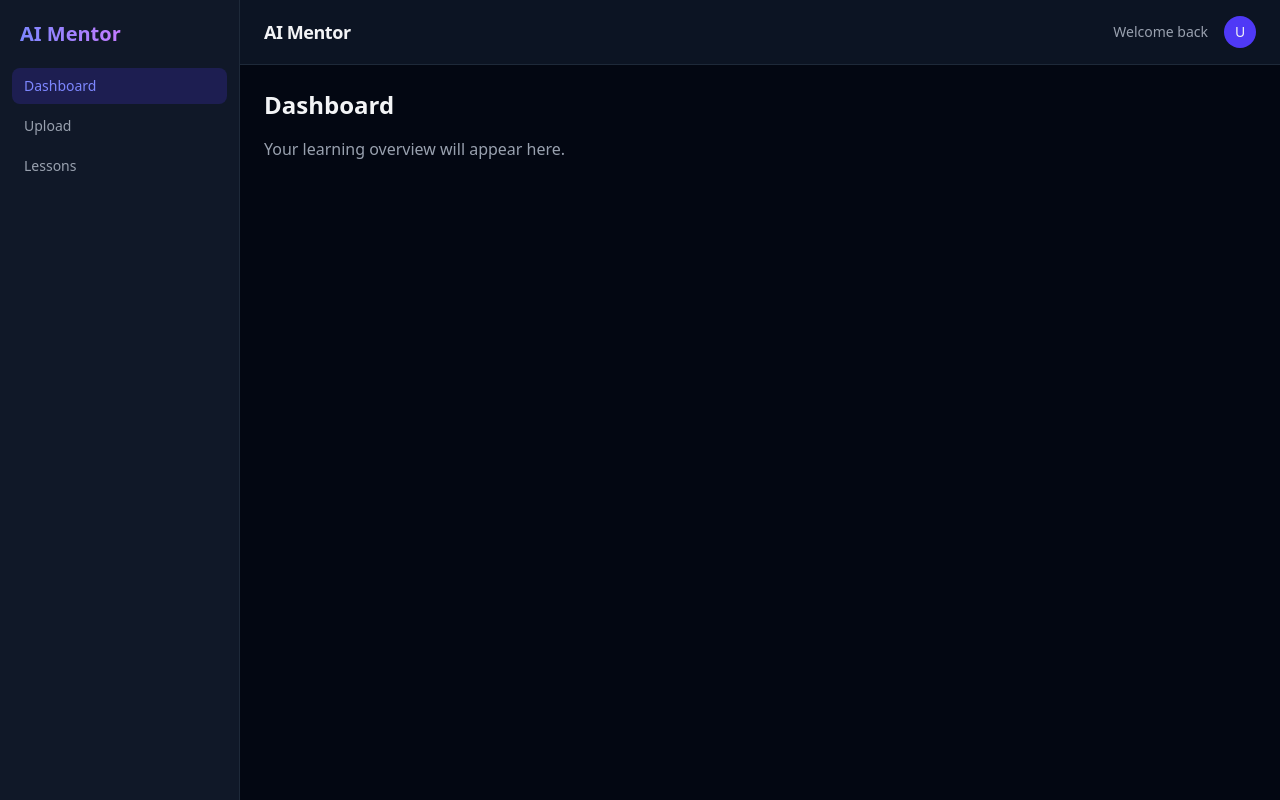
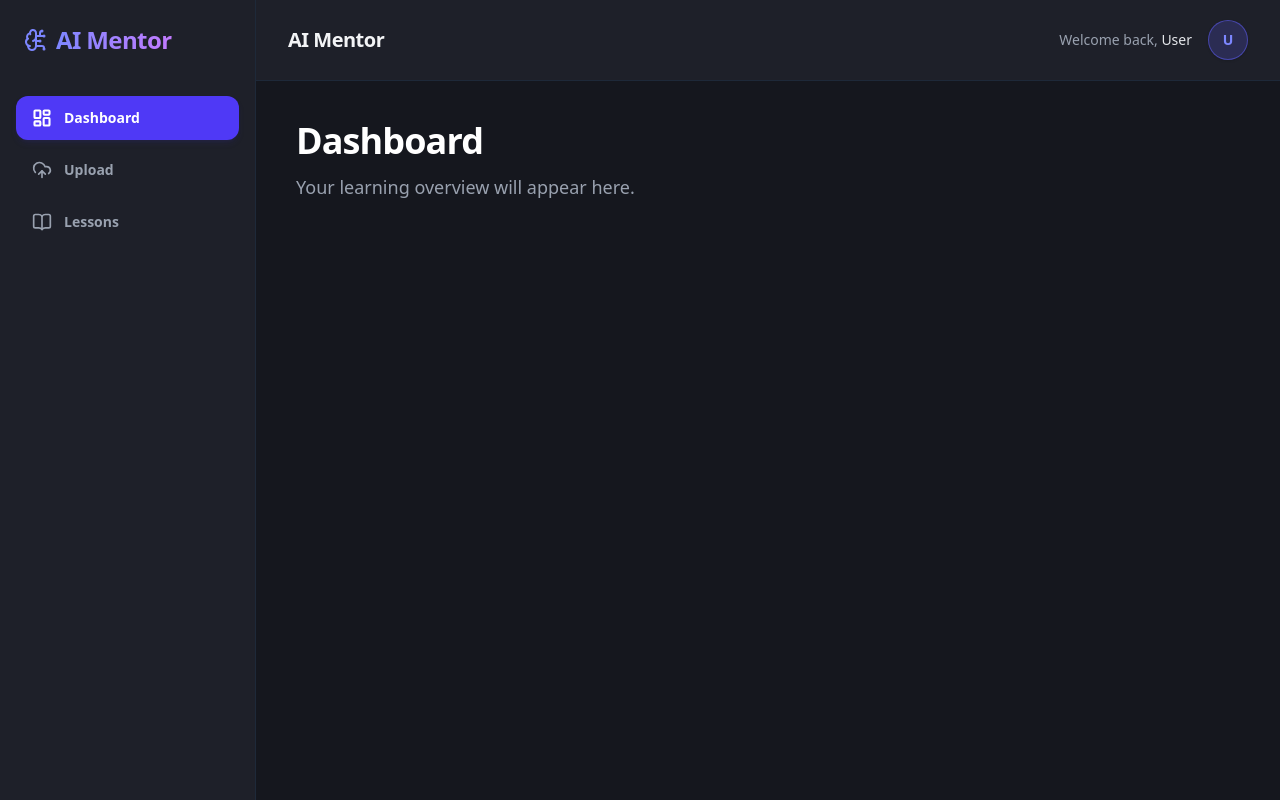
Before and after one commit to ChetanMhaske/AI-Mentor, a React (Vite) app in the folder client/: page / in a window 1280 px wide. Built offline with nearby package versions, Linux system fonts and the light colour scheme.

Commit message:
fix: update client ui

```diff
--- a/client/package.json
+++ b/client/package.json
@@ -9,13 +9,14 @@
     "preview": "vite preview"
   },
   "dependencies": {
+    "lucide-react": "^1.37.0",
     "react": "^19.0.0",
     "react-dom": "^19.0.0",
     "react-router-dom": "^7.1.0"
   },
   "devDependencies": {
+    "@tailwindcss/vite": "^4.0.0",
     "@vitejs/plugin-react": "^4.3.4",
-    "@tailwindcss/vite": "^4.0.0",
     "tailwindcss": "^4.0.0",
     "vite": "^6.0.0"
   }
--- a/client/src/components/Layout.jsx
+++ b/client/src/components/Layout.jsx
@@ -4,11 +4,11 @@ import Sidebar from "./Sidebar";
 
 function Layout() {
   return (
-    <div className="flex h-screen bg-gray-950 text-gray-100">
+    <div className="flex h-screen bg-[#15171e] text-gray-100 font-sans">
       <Sidebar />
       <div className="flex flex-col flex-1 overflow-hidden">
         <Navbar />
-        <main className="flex-1 overflow-y-auto p-6">
+        <main className="flex-1 overflow-y-auto p-10">
           <Outlet />
         </main>
       </div>
--- a/client/src/components/Navbar.jsx
+++ b/client/src/components/Navbar.jsx
@@ -1,10 +1,10 @@
 function Navbar() {
   return (
-    <header className="flex items-center justify-between px-6 py-4 border-b border-gray-800 bg-gray-900/80 backdrop-blur-sm">
-      <h1 className="text-lg font-semibold tracking-tight">AI Mentor</h1>
+    <header className="flex items-center justify-between px-8 py-5 border-b border-gray-800 bg-[#1e2029]">
+      <h1 className="text-xl font-semibold tracking-tight text-gray-100">AI Mentor</h1>
       <div className="flex items-center gap-4">
-        <span className="text-sm text-gray-400">Welcome back</span>
-        <div className="h-8 w-8 rounded-full bg-indigo-600 flex items-center justify-center text-sm font-medium">
+        <span className="text-sm font-medium text-gray-400">Welcome back, <span className="text-gray-200">User</span></span>
+        <div className="h-10 w-10 rounded-full bg-indigo-500/20 text-indigo-400 border border-indigo-500/50 flex items-center justify-center text-sm font-bold shadow-sm">
           U
         </div>
       </div>
--- a/client/src/components/Sidebar.jsx
+++ b/client/src/components/Sidebar.jsx
@@ -1,34 +1,41 @@
 import { NavLink } from "react-router-dom";
+import { LayoutDashboard, UploadCloud, BookOpen, BrainCircuit } from "lucide-react";
 
 const links = [
-  { to: "/", label: "Dashboard" },
-  { to: "/upload", label: "Upload" },
-  { to: "/lesson", label: "Lessons" },
+  { to: "/", label: "Dashboard", icon: LayoutDashboard },
+  { to: "/upload", label: "Upload", icon: UploadCloud },
+  { to: "/lesson", label: "Lessons", icon: BookOpen },
 ];
 
 function Sidebar() {
   return (
-    <aside className="w-60 shrink-0 bg-gray-900 border-r border-gray-800 flex flex-col">
-      <div className="px-5 py-5">
-        <span className="text-xl font-bold bg-gradient-to-r from-indigo-400 to-purple-400 bg-clip-text text-transparent">
+    <aside className="w-64 shrink-0 bg-[#1e2029] border-r border-gray-800 flex flex-col">
+      <div className="px-6 py-6 flex items-center gap-2">
+        <BrainCircuit className="w-6 h-6 text-indigo-400" />
+        <span className="text-2xl font-black bg-gradient-to-r from-indigo-400 to-purple-400 bg-clip-text text-transparent tracking-tight">
           AI Mentor
         </span>
       </div>
-      <nav className="flex-1 px-3 space-y-1">
-        {links.map(({ to, label }) => (
+      <nav className="flex-1 px-4 space-y-2 mt-4">
+        {links.map(({ to, label, icon: Icon }) => (
           <NavLink
             key={to}
             to={to}
             end={to === "/"}
             className={({ isActive }) =>
-              `block px-3 py-2 rounded-lg text-sm font-medium transition-colors ${
+              `flex items-center gap-3 px-4 py-3 rounded-xl text-sm font-semibold transition-all duration-200 ${
                 isActive
-                  ? "bg-indigo-600/20 text-indigo-400"
-                  : "text-gray-400 hover:text-gray-200 hover:bg-gray-800"
+                  ? "bg-indigo-600 shadow-md shadow-indigo-900/20 text-white"
+                  : "text-gray-400 hover:text-gray-100 hover:bg-gray-800/50"
               }`
             }
           >
-            {label}
+            {({ isActive }) => (
+              <>
+                <Icon className="w-5 h-5" strokeWidth={isActive ? 2.5 : 2} />
+                {label}
+              </>
+            )}
           </NavLink>
         ))}
       </nav>
--- a/client/src/pages/Dashboard.jsx
+++ b/client/src/pages/Dashboard.jsx
@@ -1,8 +1,10 @@
 function Dashboard() {
   return (
-    <div>
-      <h1 className="text-2xl font-bold mb-4">Dashboard</h1>
-      <p className="text-gray-400">Your learning overview will appear here.</p>
+    <div className="max-w-5xl mx-auto">
+      <h2 className="text-4xl font-bold tracking-tight text-white mb-3">Dashboard</h2>
+      <p className="text-lg text-gray-400">
+        Your learning overview will appear here.
+      </p>
     </div>
   );
 }
```
Also changed, not shown: 1 other file (tests, documents, lock files or other folders).
